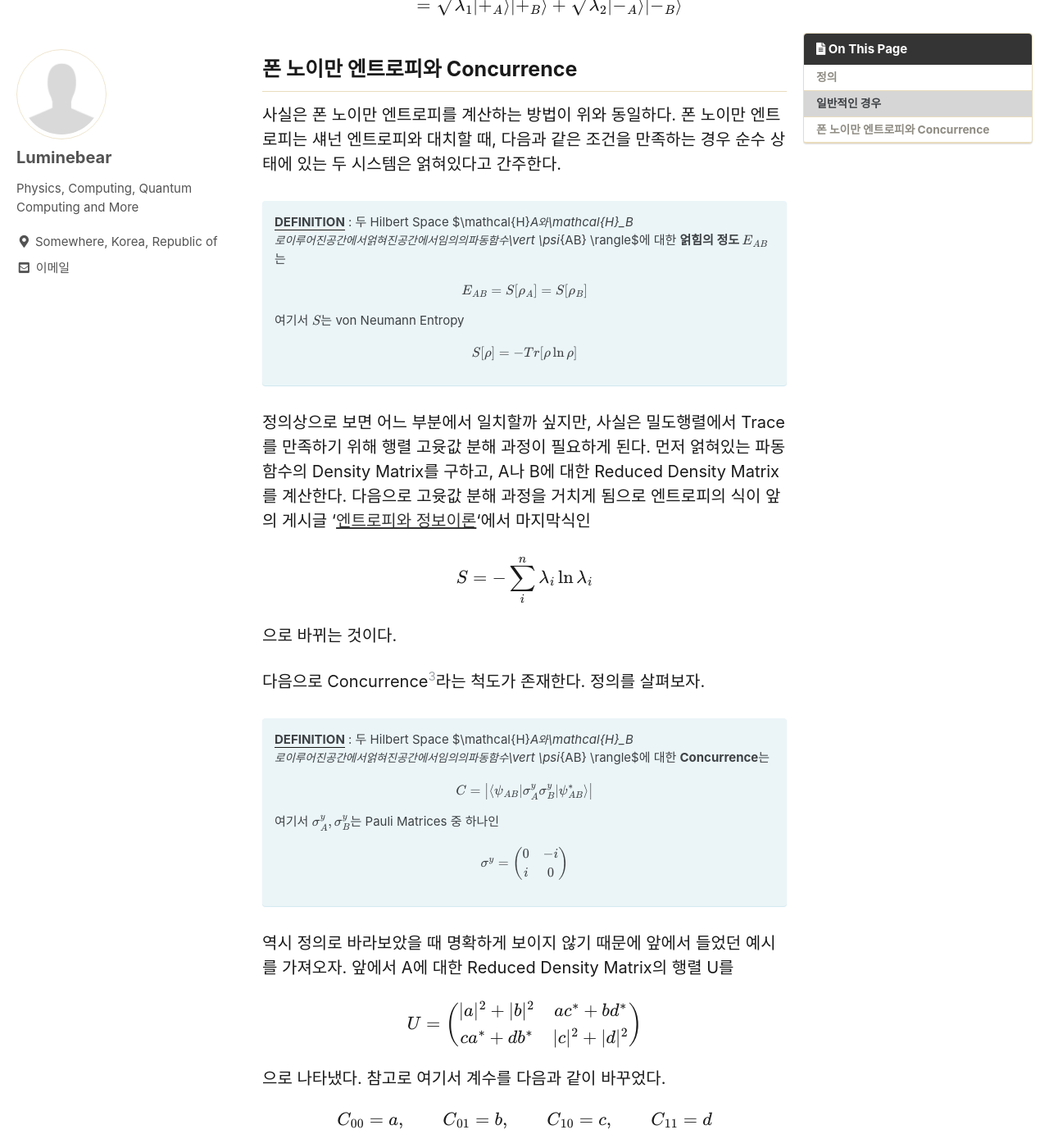
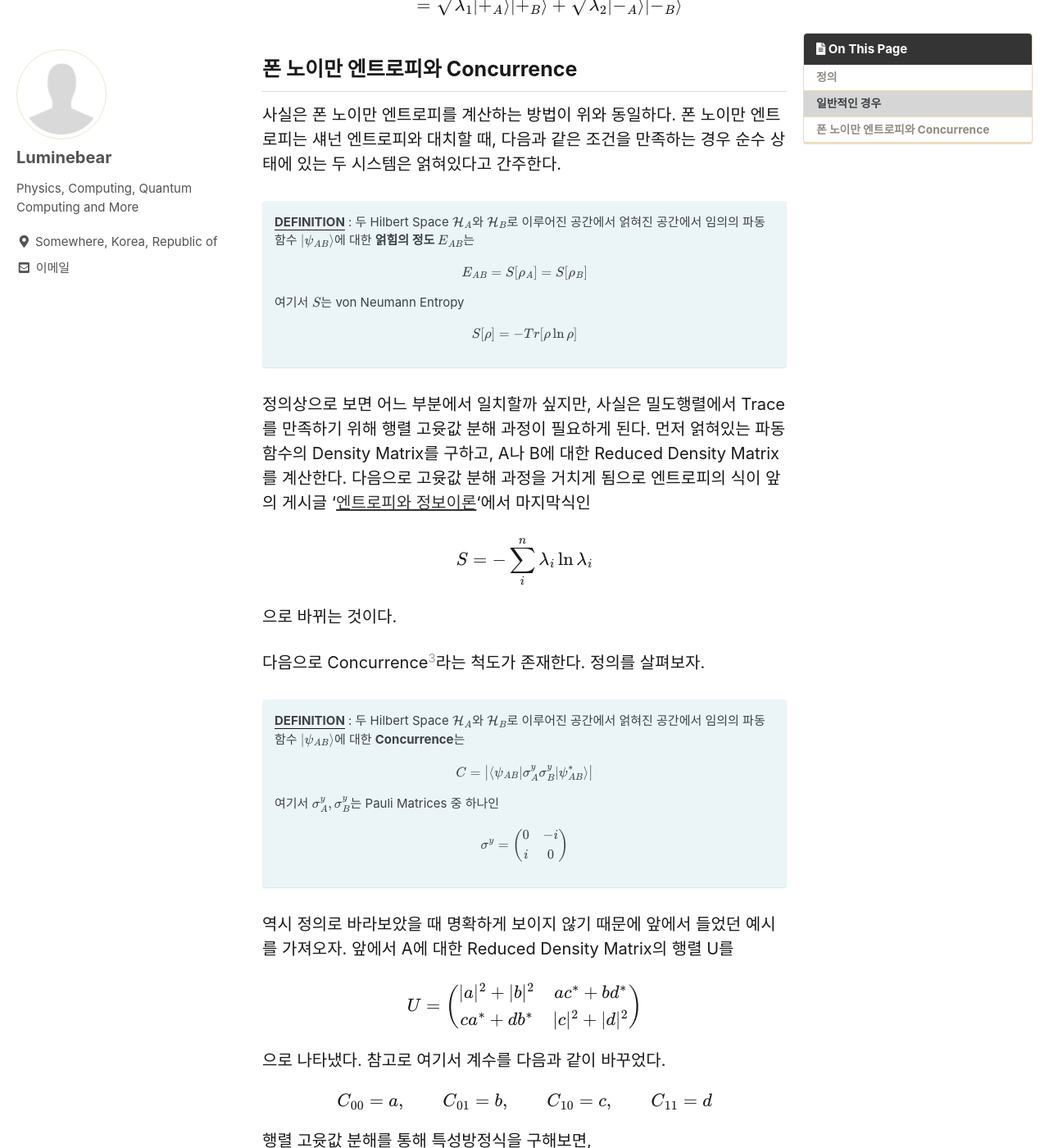
Before and after one commit to Luminebear/Luminebear.github.io, a Jekyll site: the page built from _posts/2021-01-20-Schmidt-Decomposition.md, in a window 1280 px wide and 1400 px high, scrolled down 3948 px. Shown: the whole window at 82% size. Built offline with Jekyll 4.4.1, drawn with Linux system fonts in a browser that asks for light colours; cached includes are drawn as plain includes; some web fonts are replaced; comment, search, counter and statistics services are not loaded.

Commit message:
little changes

```diff
--- a/_posts/2021-01-20-Schmidt-Decomposition.md
+++ b/_posts/2021-01-20-Schmidt-Decomposition.md
@@ -195,7 +195,7 @@ $$
 
 {% capture notice-2 %}
 **<u>DEFINITION</u>** : 두 Hilbert Space $\mathcal{H}_A$와 $\mathcal{H}_B$로 이루어진 공간에서 얽혀진
-공간에서 임의의 파동함수 $\vert \psi_{AB} \rangle$에 대한 **얽힘의 정도 $E_{AB}$**는
+공간에서 임의의 파동함수 $\vert \psi\_{AB} \rangle$에 대한 **얽힘의 정도 $E_{AB}$**는
 
 $$
 E_{AB} = S[\rho_{A}] = S[\rho_{B}]
@@ -223,7 +223,7 @@ $$
 
 {% capture notice-2 %}
 **<u>DEFINITION</u>** : 두 Hilbert Space $\mathcal{H}_A$와 $\mathcal{H}_B$로 이루어진 공간에서 얽혀진
-공간에서 임의의 파동함수 $\vert \psi_{AB} \rangle$에 대한 **Concurrence**는
+공간에서 임의의 파동함수 $\vert \psi\_{AB} \rangle$에 대한 **Concurrence**는
 
 $$
 C = \left| \langle \psi_{AB} \vert \sigma_A^y \sigma_B^y \vert \psi_{AB}^* \rangle \right|
```
